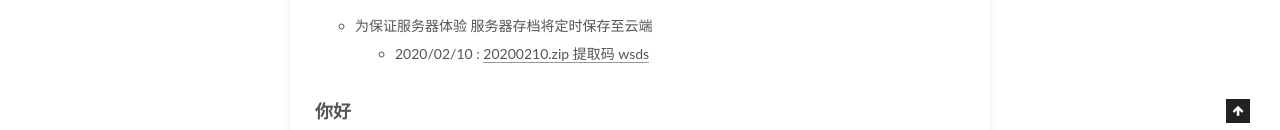
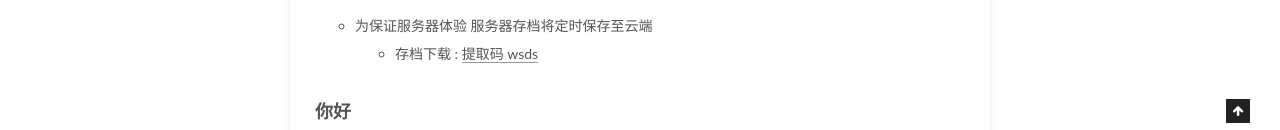
Before and after one commit to icloudsheep/icloudsheep.github.io, a plain HTML site: page index.html in a window 1280 px wide. Shown: the part 777-907 px from the top of the page. Drawn offline with Linux system fonts and the light colour scheme; some packages are replaced by stand-ins of ours; no server answers; a script that the page names is missing.

Commit message:
Site updated: 2020-02-11 15:17:21

```diff
--- a/index.html
+++ b/index.html
@@ -334,7 +334,7 @@
             <h2 id="Doors-Studio-Server"><a href="#Doors-Studio-Server" class="headerlink" title="Doors Studio Server"></a>Doors Studio Server</h2><h3 id="基础信息"><a href="#基础信息" class="headerlink" title="基础信息"></a>基础信息</h3><ul>
 <li>2020年一月中旬上线 游玩人数突破15人次<h3 id="推陈出新"><a href="#推陈出新" class="headerlink" title="推陈出新"></a>推陈出新</h3></li>
 <li>为保证服务器体验 服务器存档将定时保存至云端<ul>
-<li>2020/02/10 :  <a href="https://pan.baidu.com/s/1vDMFPUkyshPmq4uc3nkXhw" target="_blank" rel="noopener">20200210.zip 提取码 wsds</a></li>
+<li>存档下载 :  <a href="https://pan.baidu.com/s/1vDMFPUkyshPmq4uc3nkXhw" target="_blank" rel="noopener">提取码 wsds</a></li>
 </ul>
 </li>
 </ul>
```
Also changed, not shown: 2020/02/11/DoorsMCSever/DoorsMCServer_MCEdit/index.html (+4 -4 lines).
